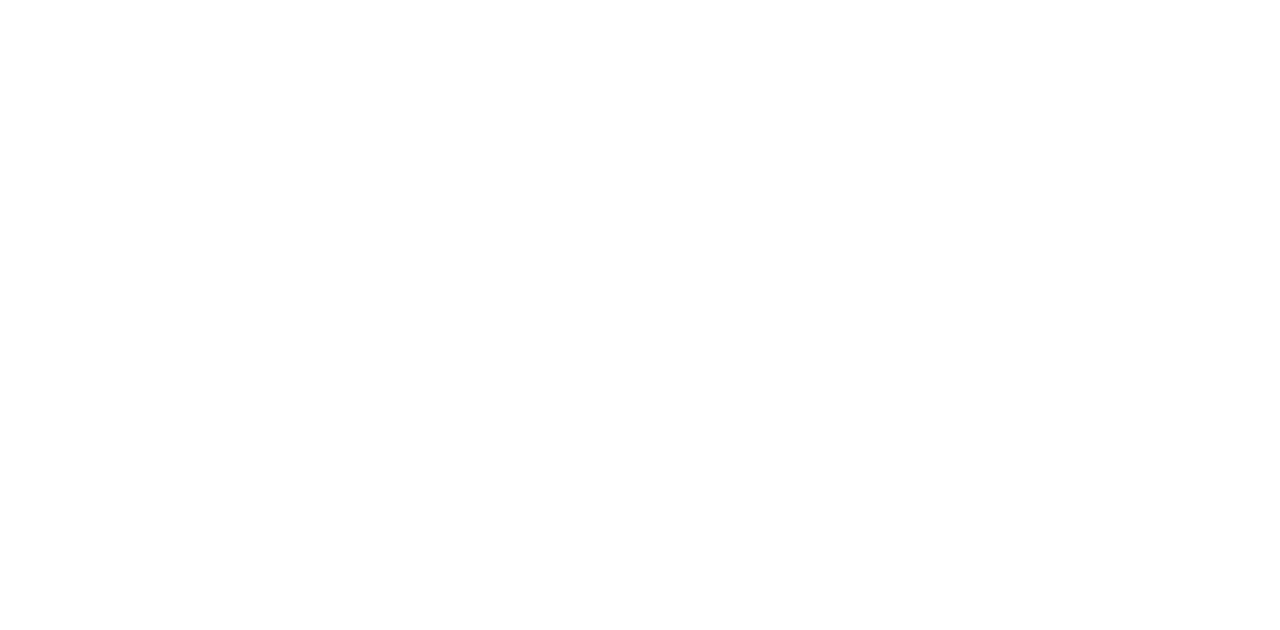
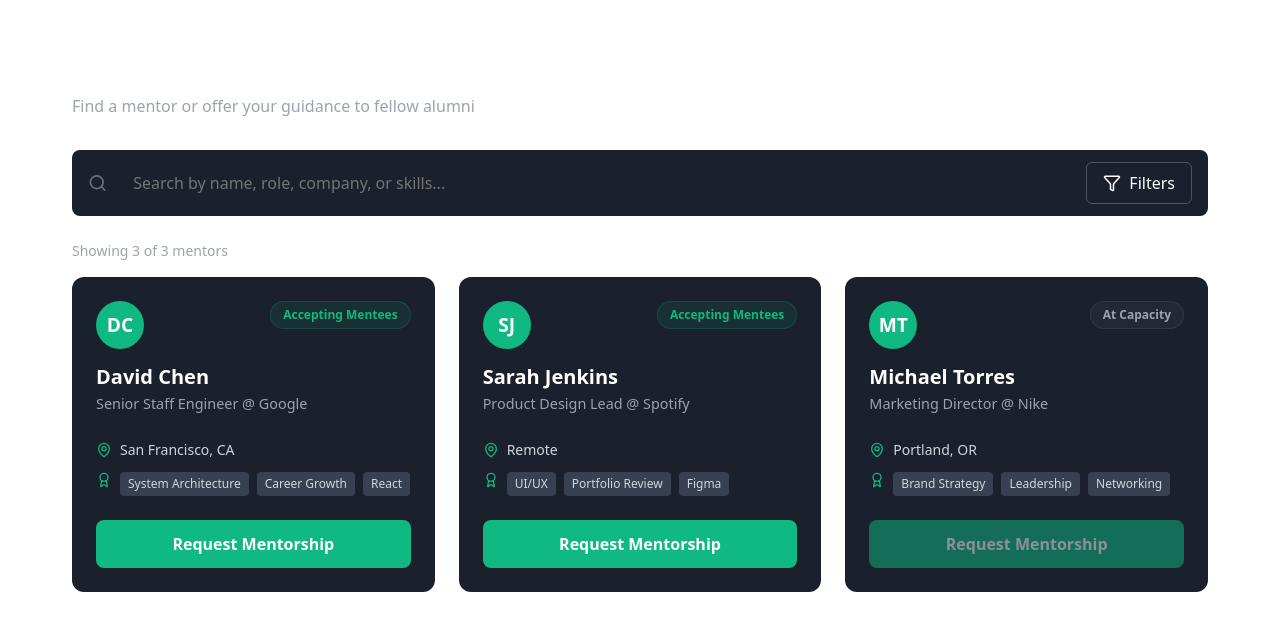
Before and after one commit to moonstruck2003/AlumniConnect, a React (Vite) app in the folder client/: page /mentorship in a window 1280 px wide. Before the commit this address had no page. Shown: the top 630 px of the page. Built offline with nearby package versions, Linux system fonts and the light colour scheme; the HTML template or start-up script is replaced by a standard one.

Commit message:
mentorship page

```diff
--- a/client/src/App.tsx
+++ b/client/src/App.tsx
@@ -11,6 +11,7 @@
 import { Toaster } from 'react-hot-toast';
 import Sessions from './views/Sessions';
 import Events from './views/Events';
+import Mentorship from './views/Mentorship';
 function App() {
   return (
     <>
@@ -27,9 +28,10 @@
 <Route element={ <BaseLayout><Outlet /></BaseLayout> }>
   <Route path={'/dashboard'} element={<Dashboard />} />
   <Route path={'/alumni'} element={<AlumniDirectory />} />
-  <Route path={'/events'} element={<Events />} />  {/* <-- ADD THIS LINE */}
+  <Route path={'/events'} element={<Events />} />
   <Route path={'/about'} element={<About />} />
   <Route path={'/sessions'} element={<Sessions />} />
+  <Route path={'/mentorship'} element={<Mentorship />} />
 </Route>
       </Routes>
       <Toaster
--- a/client/src/components/Navbar.tsx
+++ b/client/src/components/Navbar.tsx
@@ -47,7 +47,7 @@
                 <div className="nav-links">
                     <Link to="/dashboard" className={`nav-item ${activeItem === 'Dashboard' ? 'active' : ''}`}><LayoutDashboard size={18} /> Dashboard</Link>
                     <Link to="/alumni" className={`nav-item ${activeItem === 'Alumni Directory' ? 'active' : ''}`}><Users size={18} /> Alumni Directory</Link>
-                    <a href="#" className={`nav-item ${activeItem === 'Mentorship' ? 'active' : ''}`}><BookOpen size={18} /> Mentorship</a>
+                    <Link to="/mentorship" className={`nav-item ${activeItem === 'Mentorship' ? 'active' : ''}`}><BookOpen size={18} /> Mentorship</Link>
                     <a href="#" className={`nav-item ${activeItem === 'Jobs & Internships' ? 'active' : ''}`}><Briefcase size={18} /> Jobs & Internships</a>
                     <Link to="/events" className={`nav-item ${activeItem === 'Events' ? 'active' : ''}`}><Calendar size={18} /> Events</Link>
                     <Link to="/about" className={`nav-item ${activeItem === 'About Us' ? 'active' : ''}`}><Info size={18} /> About Us</Link>
--- /dev/null
+++ b/client/src/views/Mentorship.css
@@ -0,0 +1,37 @@
+.mentorship-page-container {
+  padding: 2rem;
+  color: #ffffff;
+  max-width: 1200px;
+  margin: 0 auto;
+}
+
+.page-header { margin-bottom: 2rem; }
+.page-title { font-size: 2rem; font-weight: 800; margin-bottom: 0.5rem; }
+.page-subtitle { color: #9ca3af; font-size: 1rem; }
+.search-filter-container { display: flex; gap: 1rem; background-color: #1a202c; padding: 0.75rem 1rem; border-radius: 0.5rem; margin-bottom: 1.5rem; align-items: center; }
+.search-box { display: flex; align-items: center; flex: 1; gap: 0.75rem; }
+.search-icon { color: #6b7280; }
+.search-box input { background: transparent; border: none; color: white; width: 100%; font-size: 1rem; outline: none; }
+.filter-btn { display: flex; align-items: center; gap: 0.5rem; background-color: transparent; border: 1px solid #4b5563; color: white; padding: 0.5rem 1rem; border-radius: 0.375rem; cursor: pointer; transition: background 0.2s; }
+.filter-btn:hover { background-color: #374151; }
+.results-text { color: #9ca3af; font-size: 0.875rem; margin-bottom: 1rem; }
+
+/* Mentorship  */
+.mentors-grid { display: grid; grid-template-columns: repeat(auto-fill, minmax(320px, 1fr)); gap: 1.5rem; }
+.mentor-card { background-color: #1a202c; border-radius: 0.75rem; padding: 1.5rem; display: flex; flex-direction: column; }
+.card-header { display: flex; justify-content: space-between; align-items: flex-start; margin-bottom: 1rem; }
+.mentor-icon-wrapper { background-color: #10b981; width: 48px; height: 48px; border-radius: 50%; display: flex; align-items: center; justify-content: center; }
+.mentor-initials { color: white; font-weight: bold; font-size: 1.2rem; }
+.status-badge { padding: 0.25rem 0.75rem; border-radius: 9999px; font-size: 0.75rem; font-weight: 600; }
+.status-badge.available { background-color: rgba(16, 185, 129, 0.1); color: #10b981; border: 1px solid rgba(16, 185, 129, 0.2); }
+.status-badge.unavailable { background-color: rgba(107, 114, 128, 0.1); color: #9ca3af; border: 1px solid rgba(107, 114, 128, 0.2); }
+.mentor-name { font-size: 1.25rem; font-weight: 700; margin-bottom: 0.25rem; }
+.mentor-role { color: #9ca3af; font-size: 0.9rem; margin-bottom: 1.5rem; }
+.mentor-details { display: flex; flex-direction: column; gap: 0.75rem; margin-bottom: 1.5rem; flex-grow: 1; }
+.detail-row { display: flex; align-items: center; gap: 0.5rem; color: #d1d5db; font-size: 0.875rem; }
+.detail-icon { color: #10b981; flex-shrink: 0; }
+.expertise-container { display: flex; align-items: flex-start; gap: 0.5rem; }
+.skills-list { display: flex; flex-wrap: wrap; gap: 0.5rem; }
+.skill-tag { background-color: #374151; color: #d1d5db; padding: 0.2rem 0.5rem; border-radius: 0.25rem; font-size: 0.75rem; }
+.action-btn { width: 100%; background-color: #10b981; color: white; border: none; padding: 0.75rem; border-radius: 0.5rem; font-weight: 600; transition: opacity 0.2s; margin-top: auto; }
+.action-btn:hover { opacity: 0.9; }
--- /dev/null
+++ b/client/src/views/Mentorship.tsx
@@ -0,0 +1,104 @@
+import { useState } from 'react';
+import { Search, Filter, MapPin, Award } from 'lucide-react';
+import './Mentorship.css';
+
+const mentorsData = [
+  {
+    id: 1,
+    name: 'David Chen',
+    role: 'Senior Staff Engineer',
+    company: 'Google',
+    location: 'San Francisco, CA',
+    expertise: ['System Architecture', 'Career Growth', 'React'],
+    available: true,
+  },
+  {
+    id: 2,
+    name: 'Sarah Jenkins',
+    role: 'Product Design Lead',
+    company: 'Spotify',
+    location: 'Remote',
+    expertise: ['UI/UX', 'Portfolio Review', 'Figma'],
+    available: true,
+  },
+  {
+    id: 3,
+    name: 'Michael Torres',
+    role: 'Marketing Director',
+    company: 'Nike',
+    location: 'Portland, OR',
+    expertise: ['Brand Strategy', 'Leadership', 'Networking'],
+    available: false,
+  }
+];
+
+export default function Mentorship() {
+  const [searchTerm, setSearchTerm] = useState('');
+
+  return (
+    <div className="mentorship-page-container">
+      <div className="page-header">
+        <h1 className="page-title">Mentorship Program</h1>
+        <p className="page-subtitle">Find a mentor or offer your guidance to fellow alumni</p>
+      </div>
+
+      <div className="search-filter-container">
+        <div className="search-box">
+          <Search size={20} className="search-icon" />
+          <input
+            type="text"
+            placeholder="Search by name, role, company, or skills..."
+            value={searchTerm}
+            onChange={(e) => setSearchTerm(e.target.value)}
+          />
+        </div>
+        <button className="filter-btn">
+          <Filter size={18} /> Filters
+        </button>
+      </div>
+
+      <p className="results-text">Showing {mentorsData.length} of {mentorsData.length} mentors</p>
+
+      <div className="mentors-grid">
+        {mentorsData.map((mentor) => (
+          <div key={mentor.id} className="mentor-card">
+            <div className="card-header">
+              <div className="mentor-icon-wrapper">
+                <span className="mentor-initials">{mentor.name.split(' ').map(n => n[0]).join('')}</span>
+              </div>
+              <span className={`status-badge ${mentor.available ? 'available' : 'unavailable'}`}>
+                {mentor.available ? 'Accepting Mentees' : 'At Capacity'}
+              </span>
+            </div>
+
+            <h3 className="mentor-name">{mentor.name}</h3>
+            <p className="mentor-role">{mentor.role} @ {mentor.company}</p>
+
+            <div className="mentor-details">
+              <div className="detail-row">
+                <MapPin size={16} className="detail-icon" />
+                <span>{mentor.location}</span>
+              </div>
+              <div className="expertise-container">
+                <Award size={16} className="detail-icon" />
+                <div className="skills-list">
+                  {mentor.expertise.map((skill, index) => (
+                    <span key={index} className="skill-tag">{skill}</span>
+                  ))}
+                </div>
+              </div>
+            </div>
+
+            <button
+              className="action-btn"
+              disabled={!mentor.available}
+              style={{ opacity: mentor.available ? 1 : 0.5, cursor: mentor.available ? 'pointer' : 'not-allowed' }}
+            >
+              Request Mentorship
+            </button>
+          </div>
+        ))}
+      </div>
+    </div>
+  );
+}
```
